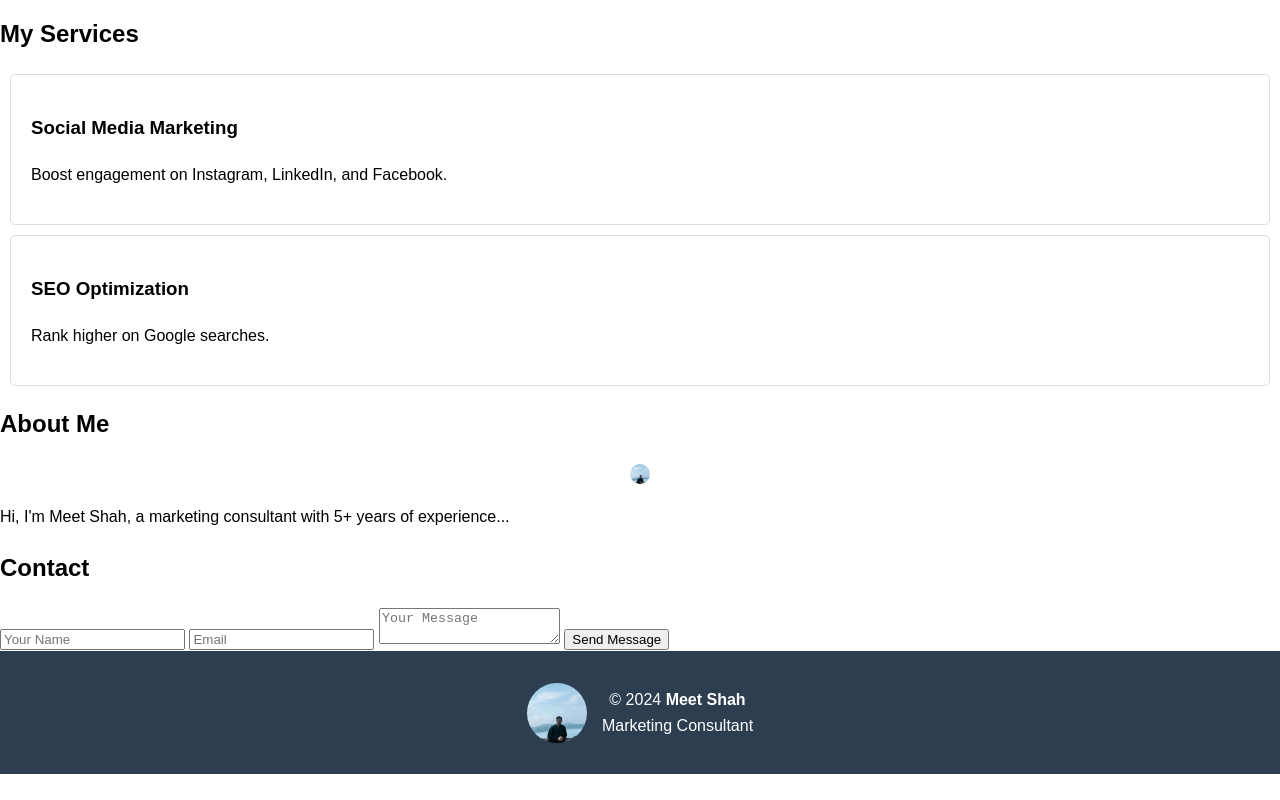
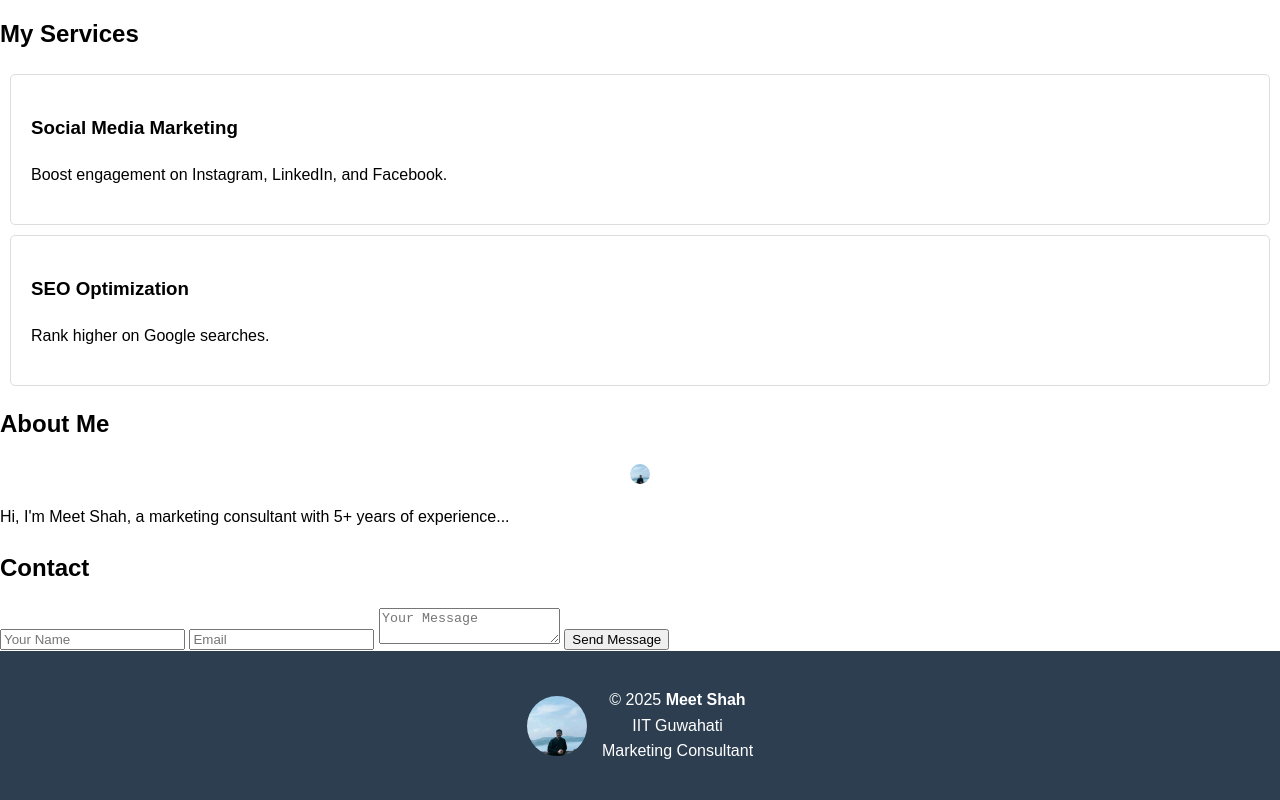
Before and after one commit to mrshahstarbatch/Snofer, a plain HTML site: page index.html in a window 1280 px wide. Shown: the part 390-1190 px from the top of the page. Before the commit the page ends 1164 px from the top, so only its background shows below. Drawn offline with Linux system fonts and the light colour scheme.

Commit message:
Update index.html

```diff
--- a/index.html
+++ b/index.html
@@ -55,7 +55,7 @@
   <footer>
     <div class="footer-content">
       <img src="owner.jpg" alt="Meet Shah" class="footer-photo">
-      <p>© 2024 <strong>Meet Shah</strong><br>Marketing Consultant</p>
+      <p>© 2025 <strong>Meet Shah</strong><br>IIT Guwahati</strong><br>Marketing Consultant</p>
     </div>
   </footer>
 
```
